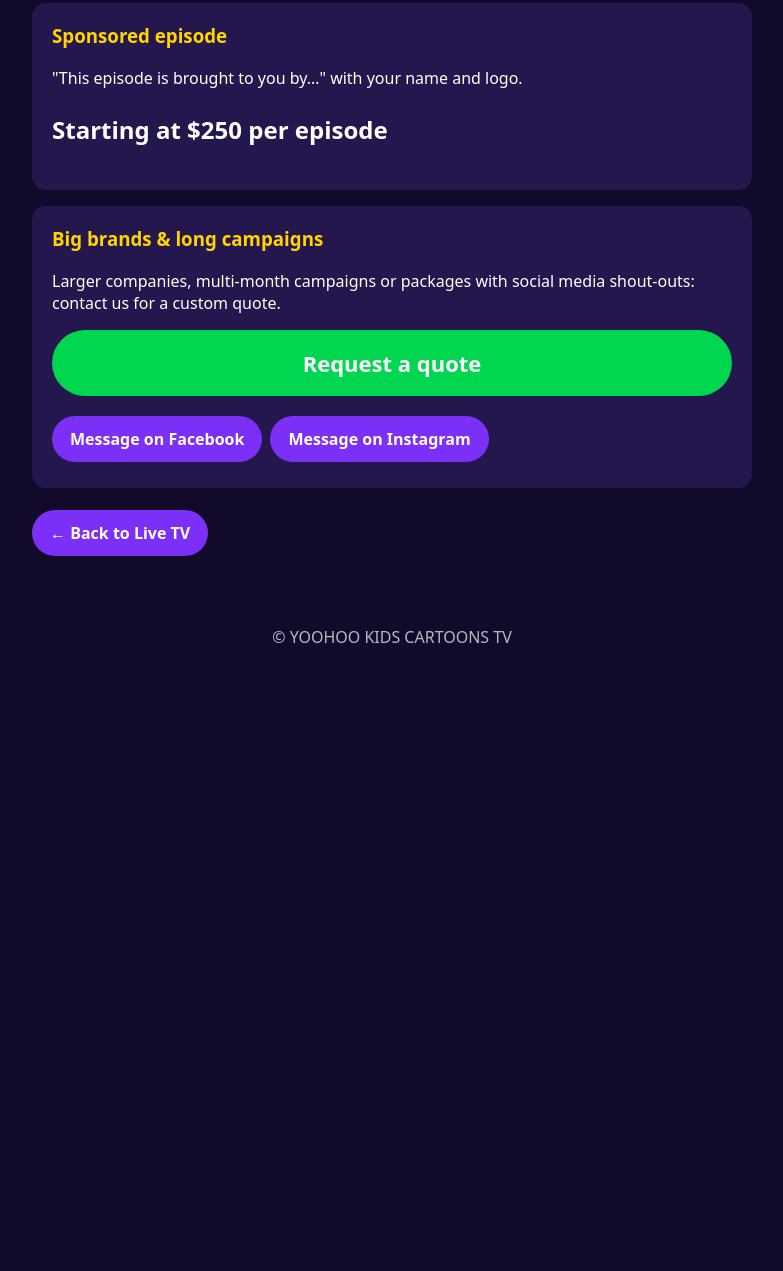
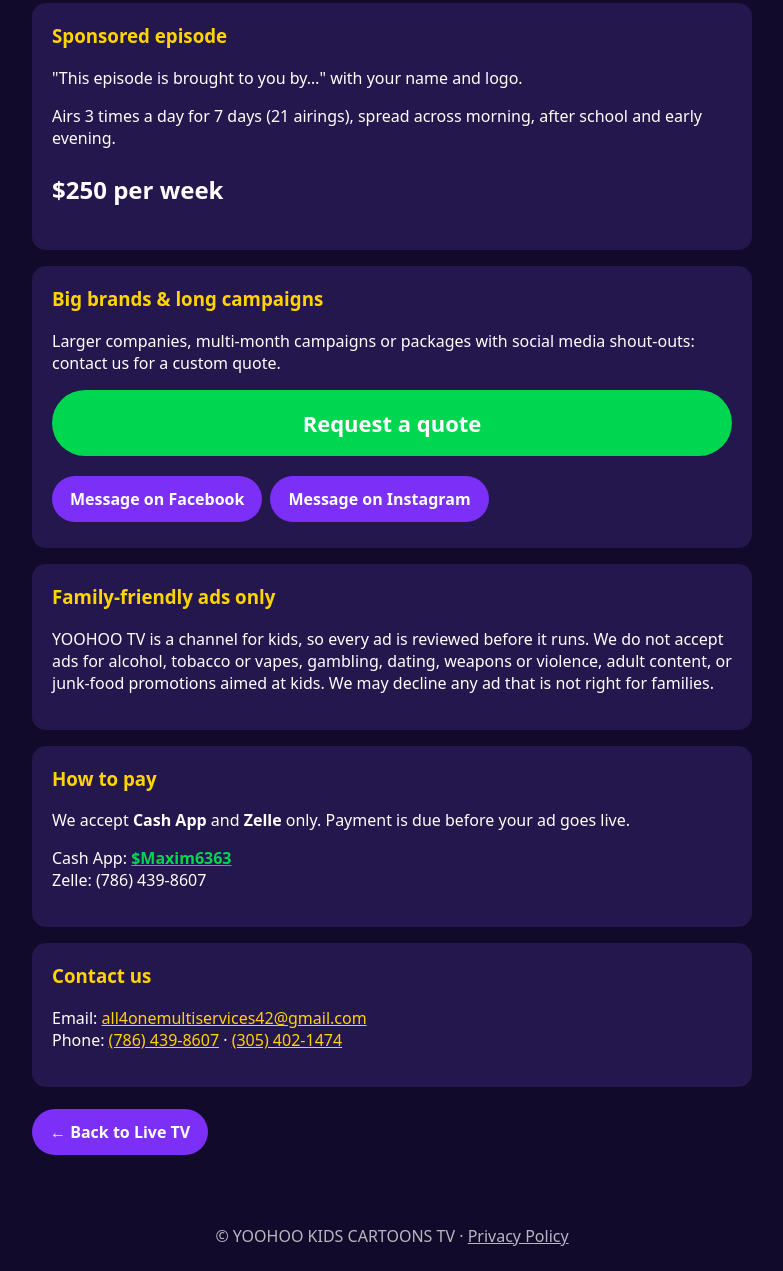
Before and after one commit to maximedezume6363/Yoohoo-TV, a plain HTML site: page advertise.html in a window 1280 px wide. Shown: the part 608-1879 px from the top of the page, without its empty margins (248-1031 px from the left). Before the commit the page ends 1280 px from the top, so only its background shows below. Drawn offline with Linux system fonts and the light colour scheme.

Commit message:
Update advertise.html

```diff
--- a/advertise.html
+++ b/advertise.html
@@ -14,8 +14,11 @@ header h1{margin:0;font-size:20px}header h1 a{color:#fff;text-decoration:none}na
 <h2>Advertise with YOOHOO TV &#128250;</h2><p>Put your business in front of families watching our cartoons. Your video ad plays on our TV between episodes.</p>
 <div class="card"><h3>Banner on the site</h3><p>Your logo and link shown on the YOOHOO TV page.</p><p class="price">Starting at $50/month</p></div>
 <div class="card"><h3>Video ad before cartoons</h3><p>Your 15&ndash;30 second video plays on the live TV, with a "Visit" button linking to your business.</p><p class="price">Starting at $100/month</p></div>
-<div class="card"><h3>Sponsored episode</h3><p>"This episode is brought to you by&hellip;" with your name and logo.</p><p class="price">Starting at $250 per episode</p></div>
+<div class="card"><h3>Sponsored episode</h3><p>"This episode is brought to you by&hellip;" with your name and logo.</p><p>Airs 3 times a day for 7 days (21 airings), spread across morning, after school and early evening.</p><p class="price">$250 per week</p></div>
 <div class="card"><h3>Big brands &amp; long campaigns</h3><p>Larger companies, multi-month campaigns or packages with social media shout-outs: contact us for a custom quote.</p>
 <a class="big" href="https://www.facebook.com/profile.php?id=61595066586722" target="_blank">Request a quote</a>
 <a class="btn" href="https://www.facebook.com/profile.php?id=61595066586722" target="_blank">Message on Facebook</a><a class="btn" href="https://www.instagram.com/leselusdela" target="_blank">Message on Instagram</a></div>
-<p><a class="btn" href="/">&larr; Back to Live TV</a></p></div><footer>&copy; YOOHOO KIDS CARTOONS TV</footer></body></html>
+<div class="card"><h3>Family-friendly ads only</h3><p>YOOHOO TV is a channel for kids, so every ad is reviewed before it runs. We do not accept ads for alcohol, tobacco or vapes, gambling, dating, weapons or violence, adult content, or junk-food promotions aimed at kids. We may decline any ad that is not right for families.</p></div>
+<div class="card"><h3>How to pay</h3><p>We accept <b>Cash App</b> and <b>Zelle</b> only. Payment is due before your ad goes live.</p><p>Cash App: <a style="color:#00d64f;font-weight:700" href="https://cash.app/$Maxim6363" target="_blank">$Maxim6363</a><br>Zelle: (786) 439-8607</p></div>
+<div class="card"><h3>Contact us</h3><p>Email: <a style="color:#ffd400" href="mailto:all4onemultiservices42@gmail.com">all4onemultiservices42@gmail.com</a><br>Phone: <a style="color:#ffd400" href="tel:+17864398607">(786) 439-8607</a> &middot; <a style="color:#ffd400" href="tel:+13054021474">(305) 402-1474</a></p></div>
+<p><a class="btn" href="/">&larr; Back to Live TV</a></p></div><footer>&copy; YOOHOO KIDS CARTOONS TV &middot; <a style="color:#fff" href="/privacy.html">Privacy Policy</a></footer></body></html>
```
